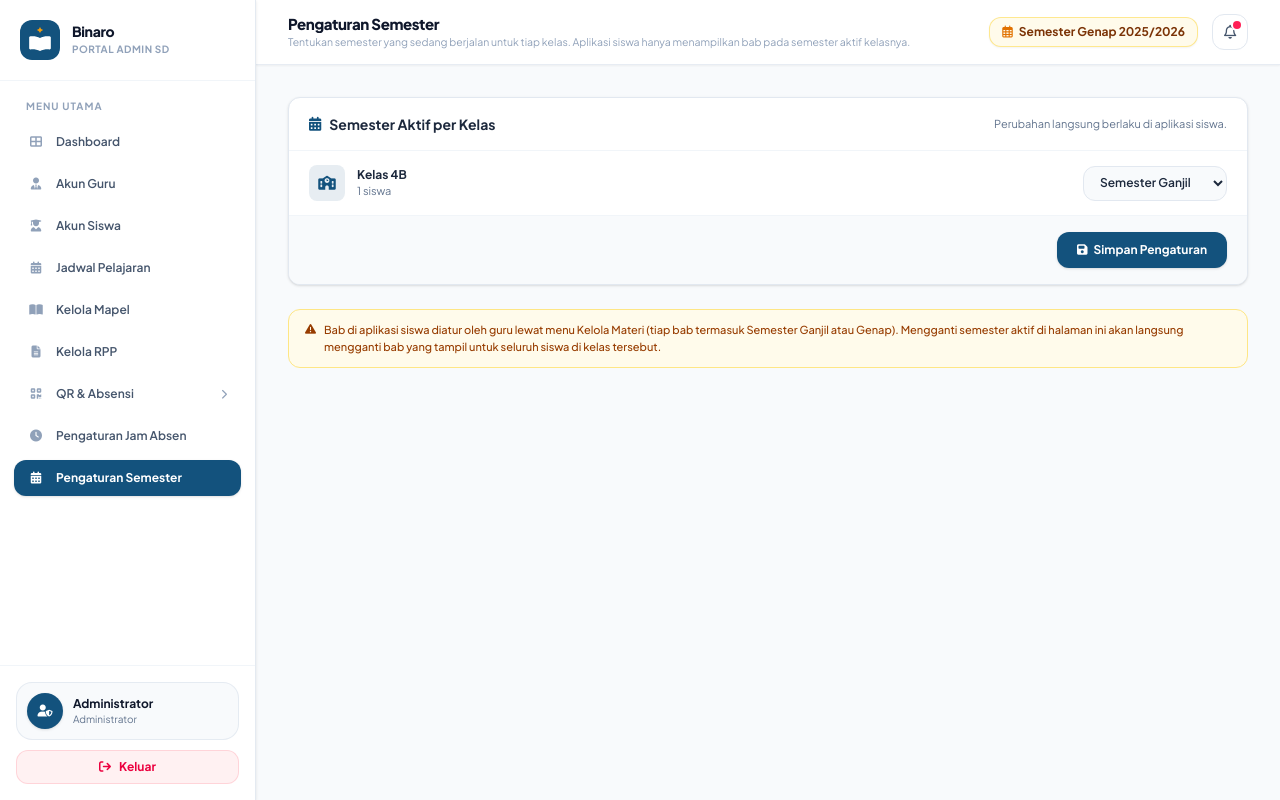
After one commit to MughniIanAkmal/Binaro, a Laravel app: page /admin/semester in a window 1280 px wide. The commit adds this page. Run offline with Laravel 12, Linux system fonts and the light colour scheme; a user stored in the database is signed in; data comes from the database, SQL or seed files in the repository; tables that the repository leaves empty hold one stand-in row (values such as "Sample post"); style sheets or scripts are compiled from the project's sources; parts of the project's set-up code (start-up, migrations or seed data) failed here and were passed over.

Commit message:
Penambahan Fitur Semester Ganjil Genap untuk Bab dan Kelas

```diff
--- /dev/null
+++ b/laravel/app/Http/Controllers/Admin/SemesterController.php
@@ -0,0 +1,37 @@
+<?php
+
+namespace App\Http\Controllers\Admin;
+
+use App\Http\Controllers\Controller;
+use App\Models\Kelas;
+use Illuminate\Http\Request;
+
+class SemesterController extends Controller
+{
+    /**
+     * Pengaturan semester aktif per kelas.
+     * Aplikasi siswa hanya menampilkan bab pada semester aktif kelasnya.
+     */
+    public function index()
+    {
+        $kelasList = Kelas::orderBy('id_rooms')->get();
+
+        return view('admin.semester.index', compact('kelasList'));
+    }
+
+    public function update(Request $request)
+    {
+        $data = $request->validate([
+            'semester_aktif' => 'required|array',
+            'semester_aktif.*' => 'required|in:1,2',
+        ]);
+
+        foreach ($data['semester_aktif'] as $idRooms => $semester) {
+            Kelas::where('id_rooms', $idRooms)->update([
+                'semester_aktif' => (int) $semester,
+            ]);
+        }
+
+        return back()->with('success', 'Semester aktif berhasil disimpan.');
+    }
+}
--- a/laravel/app/Models/Kelas.php
+++ b/laravel/app/Models/Kelas.php
@@ -14,6 +14,7 @@ class Kelas extends Model
 
     protected $fillable = [
         'pararel',
+        'semester_aktif',
     ];
 
     protected $appends = ['nama_kelas', 'id_kelas'];
--- /dev/null
+++ b/laravel/resources/views/admin/semester/index.blade.php
@@ -0,0 +1,59 @@
+@extends('layouts.app')
+
+@section('page_title', 'Pengaturan Semester')
+@section('page_subtitle', 'Tentukan semester yang sedang berjalan untuk tiap kelas. Aplikasi siswa hanya menampilkan bab pada semester aktif kelasnya.')
+
+@section('content')
+<div class="space-y-6">
+    @if(session('success'))
+        <div class="px-4 py-3 rounded-xl bg-emerald-50 border border-emerald-200 text-emerald-700 text-xs font-semibold">
+            <i class="fas fa-circle-check mr-1.5"></i>{{ session('success') }}
+        </div>
+    @endif
+
+    <form action="{{ route('admin.semester.update') }}" method="POST" class="bg-white rounded-xl shadow-sm border border-slate-200 overflow-hidden">
+        @csrf
+        <div class="px-5 py-4 border-b border-slate-100 flex items-center justify-between">
+            <h3 class="text-sm font-bold text-slate-800 flex items-center gap-2">
+                <i class="fas fa-calendar-days text-primary"></i> Semester Aktif per Kelas
+            </h3>
+            <span class="text-[11px] text-slate-500">Perubahan langsung berlaku di aplikasi siswa.</span>
+        </div>
+
+        <div class="divide-y divide-slate-100">
+            @forelse($kelasList as $kelas)
+                <div class="px-5 py-3.5 flex items-center justify-between gap-4">
+                    <div class="flex items-center gap-3">
+                        <span class="w-9 h-9 bg-primary/10 text-primary rounded-lg flex items-center justify-center">
+                            <i class="fas fa-school text-sm"></i>
+                        </span>
+                        <div>
+                            <p class="text-xs font-bold text-slate-800">{{ $kelas->pararel }}</p>
+                            <p class="text-[11px] text-slate-500">{{ $kelas->siswas()->count() }} siswa</p>
+                        </div>
+                    </div>
+                    <select name="semester_aktif[{{ $kelas->id_rooms }}]" class="px-3 py-2 bg-slate-50 border border-slate-200 rounded-xl text-xs font-semibold text-slate-800 focus:outline-none focus:border-primary">
+                        <option value="1" {{ (int) ($kelas->semester_aktif ?? 1) === 1 ? 'selected' : '' }}>Semester Ganjil</option>
+                        <option value="2" {{ (int) ($kelas->semester_aktif ?? 1) === 2 ? 'selected' : '' }}>Semester Genap</option>
+                    </select>
+                </div>
+            @empty
+                <div class="px-5 py-8 text-center text-xs text-slate-500">
+                    Belum ada data kelas.
+                </div>
+            @endforelse
+        </div>
+
+        <div class="px-5 py-4 bg-slate-50 border-t border-slate-100 flex justify-end">
+            <button type="submit" class="px-5 py-2.5 bg-primary hover:bg-primary-hover text-white text-xs font-bold rounded-xl shadow-sm transition">
+                <i class="fas fa-save mr-1.5"></i>Simpan Pengaturan
+            </button>
+        </div>
+    </form>
+
+    <div class="px-4 py-3 rounded-xl bg-amber-50 border border-amber-200 text-amber-800 text-[11px] font-medium flex items-start gap-2">
+        <i class="fas fa-triangle-exclamation mt-0.5"></i>
+        <span>Bab di aplikasi siswa diatur oleh guru lewat menu Kelola Materi (tiap bab termasuk Semester Ganjil atau Genap). Mengganti semester aktif di halaman ini akan langsung mengganti bab yang tampil untuk seluruh siswa di kelas tersebut.</span>
+    </div>
+</div>
+@endsection
--- a/laravel/resources/views/layouts/app.blade.php
+++ b/laravel/resources/views/layouts/app.blade.php
@@ -104,6 +104,13 @@
                class="flex items-center gap-3 px-3.5 py-2.5 rounded-xl text-xs {{ request()->routeIs('admin.absensi.settings*') ? 'active-menu-pill font-bold shadow-sm' : 'text-slate-600 hover:bg-slate-50 hover:text-slate-900 font-semibold transition' }}">
                 <i class="fas fa-clock w-4 text-center {{ request()->routeIs('admin.absensi.settings*') ? 'text-white' : 'text-slate-400' }}"></i>
                 <span>Pengaturan Jam Absen</span>
+            </a>
+
+            <!-- 9. Pengaturan Semester -->
+            <a href="{{ route('admin.semester.index') }}"
+               class="flex items-center gap-3 px-3.5 py-2.5 rounded-xl text-xs {{ request()->routeIs('admin.semester.*') ? 'active-menu-pill font-bold shadow-sm' : 'text-slate-600 hover:bg-slate-50 hover:text-slate-900 font-semibold transition' }}">
+                <i class="fas fa-calendar-days w-4 text-center {{ request()->routeIs('admin.semester.*') ? 'text-white' : 'text-slate-400' }}"></i>
+                <span>Pengaturan Semester</span>
             </a>
         </nav>
 
--- a/laravel/routes/web.php
+++ b/laravel/routes/web.php
@@ -4,6 +4,7 @@ use App\Http\Controllers\AbsensiController;
 use App\Http\Controllers\Admin\AdminController;
 use App\Http\Controllers\Admin\BarcodeController;
 use App\Http\Controllers\Admin\QrAbsensiController;
+use App\Http\Controllers\Admin\SemesterController;
 use App\Http\Controllers\Auth\AuthController;
 use App\Http\Controllers\Auth\LoginController;
 use App\Http\Controllers\Guru\AbsenScanController;
@@ -136,6 +137,7 @@ Route::middleware([EnsureAuthenticated::class])->group(function () {
             Route::delete('/sub-bab/{id}', [MateriController::class, 'destroySubBab'])->name('destroy.sub-bab');
             // Toggle Lock Bab & Sub-Bab (Dukung POST dan PATCH)
             Route::match(['POST', 'PATCH'], '/bab/{id}/toggle-lock', [MateriController::class, 'toggleBabLock'])->name('toggle-lock.bab');
+            Route::patch('/bab/{id}/semester', [MateriController::class, 'updateBabSemester'])->name('bab.semester');
             Route::match(['POST', 'PATCH'], '/sub-bab/{id}/toggle-lock', [MateriController::class, 'toggleSubBabLock'])->name('toggle-lock.sub-bab');
         });
 
@@ -300,6 +302,8 @@ Route::middleware([EnsureAuthenticated::class])->group(function () {
         Route::get('/qr-absensi', [QrAbsensiController::class, 'index'])->name('qr_absensi.index');
         Route::get('/absensi/settings', [AbsensiController::class, 'settingsView'])->name('absensi.settings');
         Route::post('/absensi/settings', [AbsensiController::class, 'updateSettings'])->name('absensi.settings.update');
+        Route::get('/semester', [SemesterController::class, 'index'])->name('semester.index');
+        Route::post('/semester', [SemesterController::class, 'update'])->name('semester.update');
     });
 
     // 9. Jadwal (Role: Admin & Guru)
```
Also changed, not shown: laravel/app/Http/Controllers/Api/SiswaApiController.php (+18 -2 lines), laravel/app/Http/Controllers/Guru/MateriController.php (+14 -0 lines), laravel/resources/views/guru/materi/index.blade.php (+8 -0 lines), laravel/resources/views/guru/materi/modal_action.blade.php (+8 -0 lines), laravel/database/migrations/2026_11_21_011500_add_semester_to_bab_table.php (added), laravel/database/migrations/2026_11_21_011600_add_semester_aktif_to_kelas_table.php (added).
